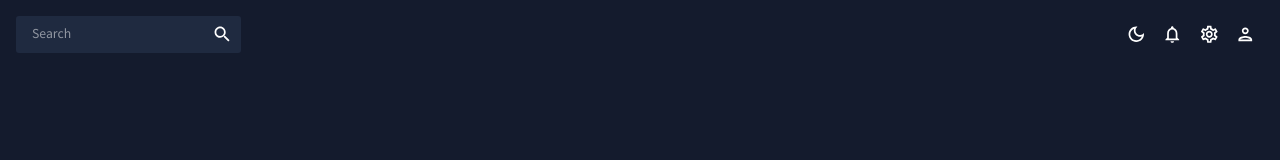
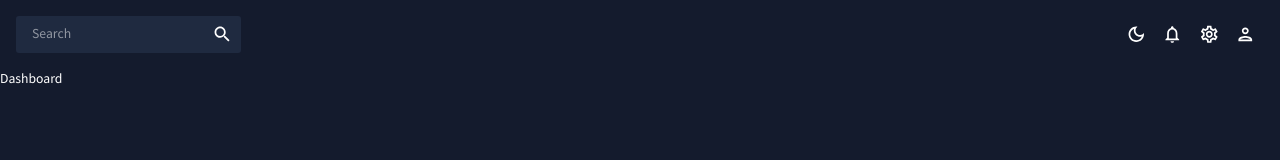
Before and after one commit to shanep42/react-admin-dashboard, a React (Create React App) app: page / in a window 1280 px wide. Shown: the top 160 px of the page. Built offline with nearby package versions, Linux system fonts and the light colour scheme.

Commit message:
Adds planned Routes to App.js

```diff
--- a/src/App.js
+++ b/src/App.js
@@ -1,6 +1,19 @@
 import { ColorModeContext, useMode } from "./theme";
 import { CssBaseline, ThemeProvider } from "@mui/material";
+import { Routes, Route } from "react-router-dom";
 import Topbar from "./scenes/global/Topbar";
+import Dashboard from './scenes/dashboard';
+// import Sidebar from '.scenes/global/Sidebar';
+// import Team from '.scenes/team';
+// import Invoices from '.scenes/invoices';
+// import Contacts from '.scenes/contacts';
+// import Bar from '.scenes/bar';
+// import Form from '.scenes/Form';
+// import Line from '.scenes/line';
+// import Pie from '.scenes/pie';
+// import FAQ from '.scenes/faq';
+// import Geography from '.scenes/geography';
+// import Calendar from '.scenes/calendar';
 
 function App() {
   const [theme, colorMode] = useMode();
@@ -10,7 +23,20 @@ function App() {
         <CssBaseline />
         <div className="app">
           <main className="content">
-            <Topbar/>
+            <Topbar />
+            <Routes>
+              <Route path='/' element={<Dashboard />} />
+              {/* <Route path='/team' element={<Team />} /> */}
+              {/* <Route path='/contacts' element={<Contacts />} /> */}
+              {/* <Route path='/invoices' element={<Invoices />} /> */}
+              {/* <Route path='/form' element={<Form />} /> */}
+              {/* <Route path='/bar' element={<Bar />} /> */}
+              {/* <Route path='/pie' element={<Pie />} /> */}
+              {/* <Route path='/line' element={<Line />} /> */}
+              {/* <Route path='/faq' element={<FAQ />} /> */}
+              {/* <Route path='/geography' element={<Geography />} /> */}
+              {/* <Route path='/calendar' element={<Calendar />} /> */}
+            </Routes>
           </main>
         </div>
       </ThemeProvider>
--- a/src/scenes/global/Topbar.jsx
+++ b/src/scenes/global/Topbar.jsx
@@ -19,7 +19,6 @@ function Topbar() {
       {/* Search Bar */}
       <Box
         display='flex'
-        // TODO: This color is not displaying like it should. Compare to theme.js for what hex it should be using.
         backgroundColor={colors.primary[400]}
         borderRadius='3px'
       >
```
